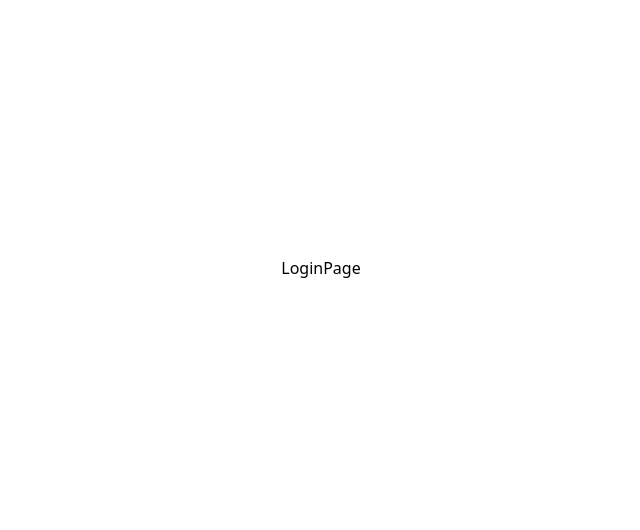
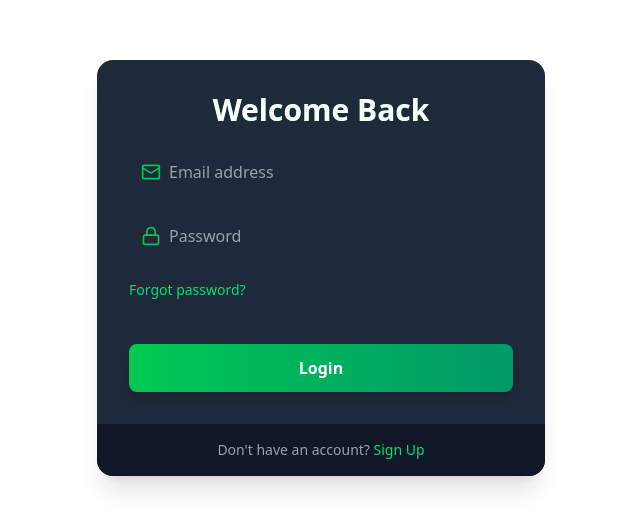
Before and after one commit to Bublaaa/coffeshier, a React (Vite) app in the folder frontend/: page /login in a window 1280 px wide. Shown: the part 132-662 px from the top of the page, without its empty margins (319-959 px from the left). Built offline with nearby package versions, Linux system fonts and the light colour scheme.

Commit message:
Add Login Page

```diff
--- a/frontend/src/pages/LoginPage.jsx
+++ b/frontend/src/pages/LoginPage.jsx
@@ -1,9 +1,78 @@
-import React from 'react'
+import { useState } from "react";
+import { motion } from "framer-motion";
+import { Mail, Lock, Loader } from "lucide-react";
+import Input from "../components/Input";
+import { Link } from "react-router-dom";
 
 const LoginPage = () => {
+  const [email, setEmail] = useState("");
+  const [password, setPassword] = useState("");
+  const isLoading = false;
+  const handleLogin = (e) => {
+    e.preventDefault();
+  };
+
   return (
-    <div>LoginPage</div>
-  )
-}
+    <motion.div
+      initial={{ opacity: 0, y: 20 }}
+      animate={{ opacity: 1, y: 0 }}
+      transition={{ duration: 0.5 }}
+      className="max-w-md w-full bg-gray-800 bg-opacity-50 backdrop-filter backdrop-blur-xl rounded-2xl shadow-xl overflow-hidden"
+    >
+      <div className="p-8">
+        <h2 className="text-3xl font-bold mb-6 text-center bg-gradient-to-r from-green-500 to-emerald-500 text-white bg-clip-text">
+          Welcome Back
+        </h2>
+        <form onSubmit={handleLogin}>
+          <Input
+            icon={Mail}
+            type="email"
+            placeholder="Email address"
+            value={email}
+            onChange={(e) => setEmail(e.target.value)}
+          />
+          <Input
+            icon={Lock}
+            type="password"
+            placeholder="Password"
+            value={password}
+            onChange={(e) => setPassword(e.target.value)}
+          />
 
-export default LoginPage
+          <div className="flex items-center mb-6">
+            <Link
+              to={"/forgot-password"}
+              className="text-sm text-green-400 hover:underline"
+            >
+              Forgot password?
+            </Link>
+          </div>
+
+          <motion.button
+            className="mt-5 w-full py-3 px-4 bg-gradient-to-r from-green-500 to-emerald-600 text-white font-bold rounded-lg shadow-lg hover:from-green-600 hover:to-emerald-700 focus:outline-none focus:ring-2 focus:ring-green-500 focus:ring-offset-2 focus:ring-offset-gray-900 transition duration-200"
+            whileHover={{ scale: 1.02 }}
+            whileTap={{ scale: 0.98 }}
+            type="submit"
+            disabled={isLoading}
+          >
+            {isLoading ? (
+              <Loader className="w-6h-6 animate-spin mx-auto" />
+            ) : (
+              "Login"
+            )}
+          </motion.button>
+        </form>
+      </div>
+      <div className="px-8 py-4 bg-gray-900 bg-opacity-50 flex justify-center">
+        <p className="text-sm text-gray-400">
+          Don't have an account? {""}
+          <Link to={"/signup"} className="text-green-400 hover:underline">
+            Sign Up
+          </Link>
+        </p>
+      </div>
+    </motion.div>
+  );
+};
+
+export default LoginPage;
```
